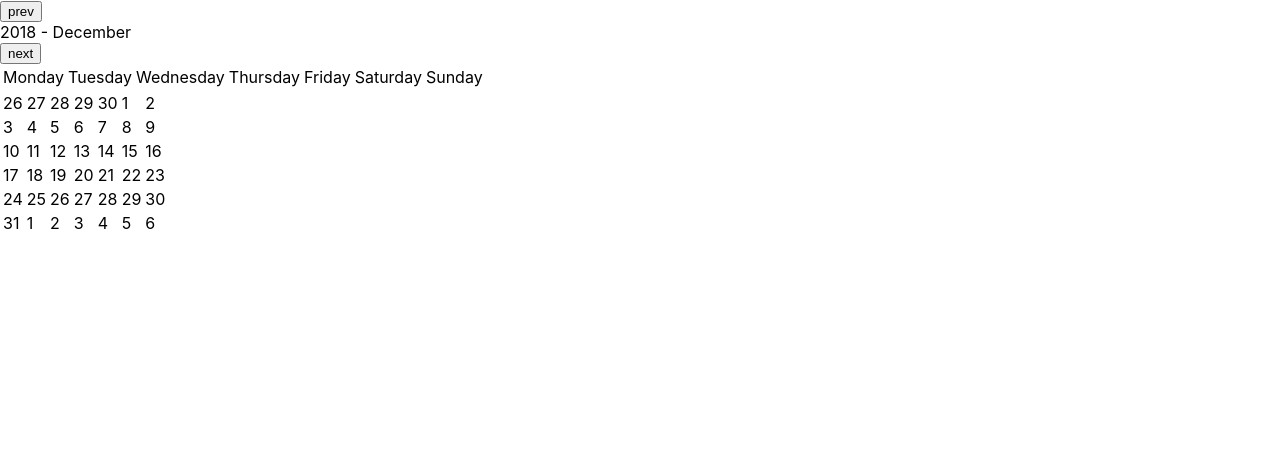
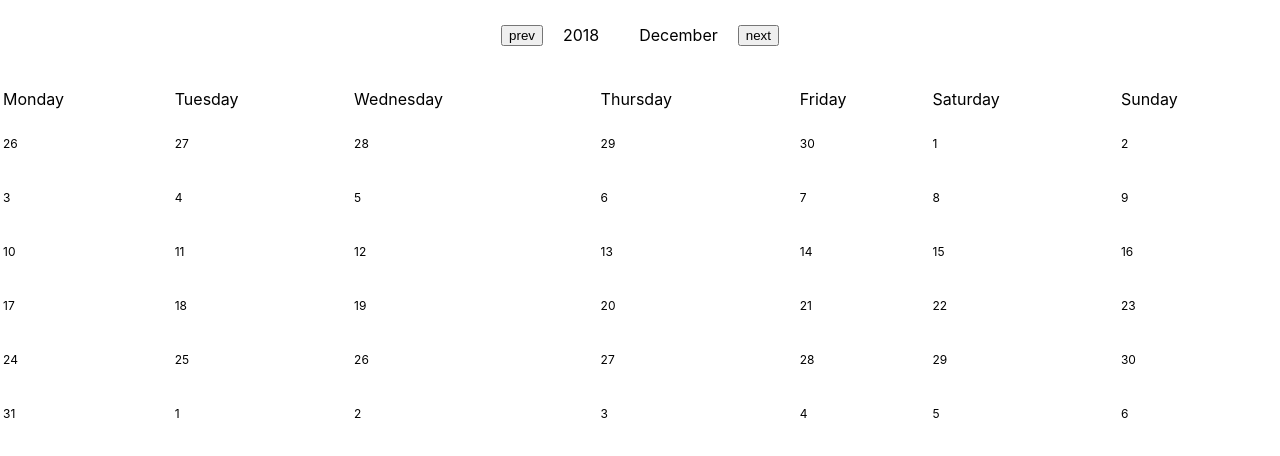
Before and after one commit to rocknrollman1989/Calendar, a React (Create React App) app: page / in a window 1280 px wide. Shown: the top 456 px of the page. Built offline with nearby package versions, Linux system fonts and the light colour scheme.

Commit message:
add_table_render_compo

```diff
--- a/src/components/calendarSelect.js
+++ b/src/components/calendarSelect.js
@@ -1,14 +1,14 @@
 import React from 'react'
 
  const CalendarSelecter = ({dateFns, prevMonth, nextMonth, todayState}) => {
-    const showFormat = 'YYYY - MMMM'
-
+    const showMonth = dateFns.format(todayState, "MMMM")
+    const showYear =  dateFns.format(todayState, "YYYY")
 
     return(
         <>
             <div className="calendar-months-select">
                 <button onClick={() => {prevMonth()}}>prev</button>
-                <div> {dateFns.format(todayState, showFormat)}</div>
+                <div><p>{showYear}</p><p>{showMonth}</p></div>
                 <button onClick={() => {nextMonth()}}>next</button>
             </div>
         </>
--- a/src/components/calendarTabble.js
+++ b/src/components/calendarTabble.js
@@ -1,13 +1,7 @@
 import React from 'react'
+import InfoCell from './infoCell'
 
-
-
-export default class CalendarTabble extends React.Component{
-
-
-
-render() {
-    const { dateFns, todayState } = this.props
+ const CalendarTabble = ({dateFns, todayState}) => {
 
     const weekDaysFormat = 'dddd'
     const weekDaysName = []
@@ -48,30 +42,30 @@ render() {
               ourDate = dateFns.format(day, dateFormat);
               days.push(
                 <td key={day} >
-                  <span className="number">{ourDate}</span>
+                  {/* <span className="number">{ourDate}</span> */}
+                  <InfoCell ourDate={ourDate} day={day}/>
                 </td>
               );
               day = dateFns.addDays(day, 1);
             }
             rows.push(
-            <tr  key={day} >
-                {days}
-            </tr>
-            );
+            <tr  key={day}>{days}</tr>
+                );
             days = [];
           }
-        return <table><tbody>{rows}</tbody></table>
+
+        return rows
     }
         return(
             <>
-            <table className='calendar_name_of_day'>
+            <table className='calendar_days'>
                 <tbody>
                     <DaysName/>
+                    <CalendarTable/>
                 </tbody>
             </table>
-            <CalendarTable/>
             </>
         )
 }
 
-}
+export default CalendarTabble
--- /dev/null
+++ b/src/components/infoCell.js
@@ -0,0 +1,33 @@
+import React from 'react'
+
+class InfoCell extends React.Component{
+    state = {
+        ourAction: '',
+        namesOfPeople: '',
+        ourDescription: ''
+
+    }
+    render() {
+
+        const { ourDate, day } = this.props
+        const { ourAction, namesOfPeople,ourDescription } = this.state
+
+        // console.log(day)
+
+        return(
+            <div>
+                <span>{ourDate}</span>
+                <div>
+                    <h3>{ourAction}</h3>
+                    <h4>{namesOfPeople}</h4>
+                    <p>{ourDescription}</p>
+                </div>
+
+            </div>
+
+        )
+
+    }
+}
+
+export default InfoCell
--- a/src/index.js
+++ b/src/index.js
@@ -1,6 +1,7 @@
 import React from 'react';
 import ReactDOM from 'react-dom';
 import './index.css';
+import './style.css';
 import App from './App';
 
 
--- /dev/null
+++ b/src/style.css
@@ -0,0 +1,25 @@
+.calendar-wrapper {
+  width: 100%; }
+  .calendar-wrapper .calendar-months-select {
+    width: 100%;
+    display: flex;
+    flex-direction: row;
+    justify-content: center;
+    padding-top: 25px;
+    padding-bottom: 25px; }
+    .calendar-wrapper .calendar-months-select div {
+      display: flex;
+      flex-direction: row; }
+      .calendar-wrapper .calendar-months-select div p {
+        margin: 0 20px; }
+  .calendar-wrapper .calendar_days {
+    width: 100%; }
+    .calendar-wrapper .calendar_days td {
+      height: 50px; }
+      .calendar-wrapper .calendar_days td span {
+        font-size: 12px; }
+    .calendar-wrapper .calendar_days td:hover {
+      color: aqua;
+      cursor: pointer; }
+
+/*# sourceMappingURL=style.css.map */
--- a/src/style.scss
+++ b/src/style.scss
@@ -0,0 +1,37 @@
+.calendar-wrapper{
+    width: 100%;
+
+    .calendar-months-select{
+        width: 100%;
+        display: flex;
+        flex-direction: row;
+        justify-content: center;
+        padding-top: 25px;
+        padding-bottom: 25px;
+        button{
+
+        }
+        div{
+            display: flex;
+            flex-direction: row;
+            p{
+                margin: 0 20px;
+            }
+        }
+    }
+
+    .calendar_days{
+        width: 100%;
+        td{
+            height: 50px;
+            span{
+                font-size: 12px;
+            }
+        }
+        td:hover{
+            color: aqua;
+            cursor: pointer;
+        }
+    }
+
+}
```
Also changed, not shown: src/components/inputPopPup.js (added, +15 -0 lines), 2 other files (tests, documents, lock files or other folders).
